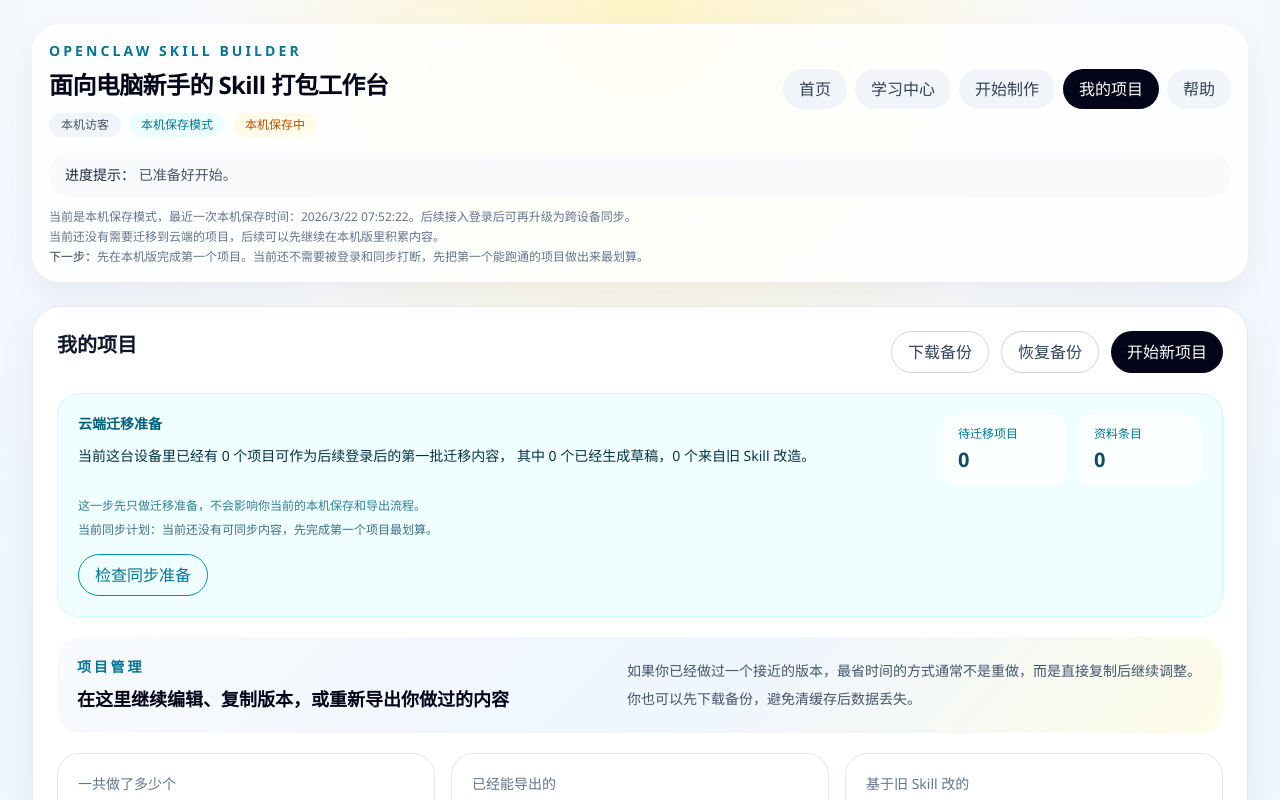
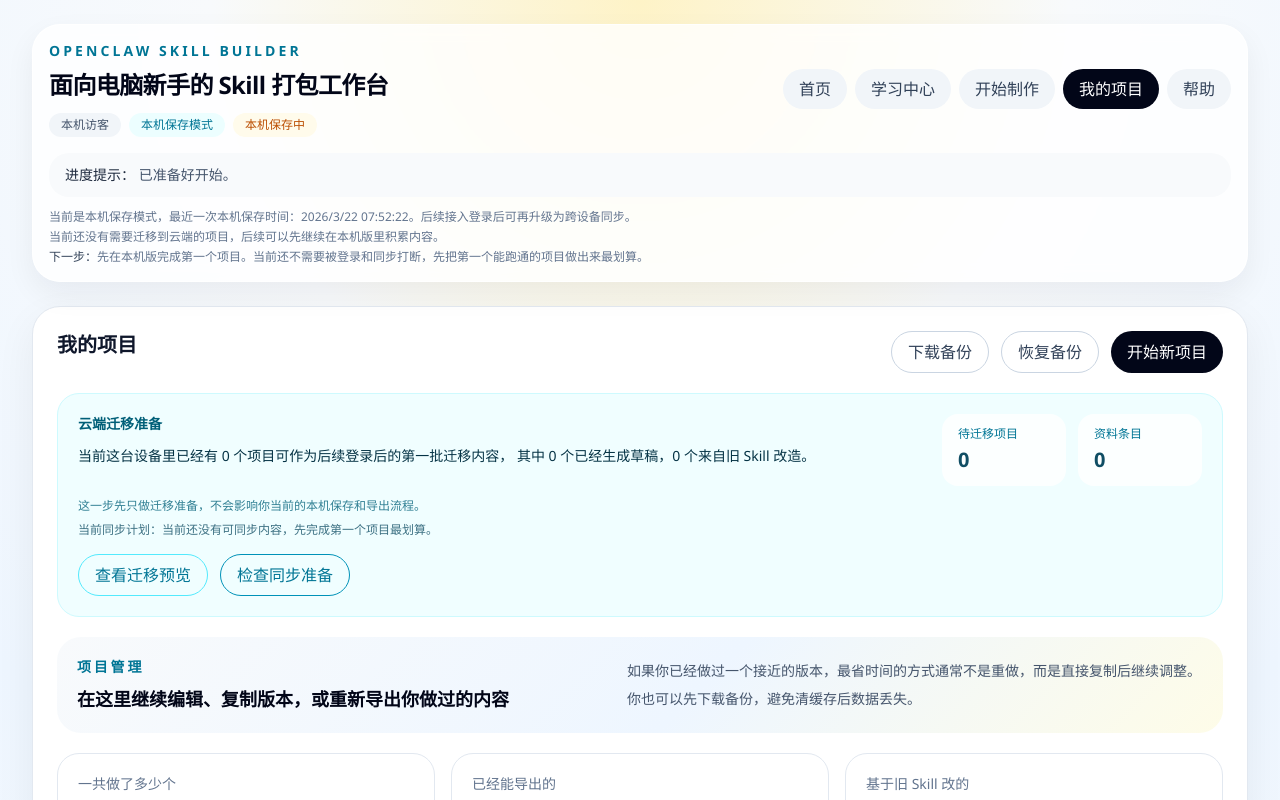
Before and after one commit to jiayuan04091016/openclaw-skill-builder, a Next.js app: page / in a window 1280 px wide. Both pictures are taken after a click on the button "我的项目". Shown: the top 800 px of the page. Built offline with nearby package versions, Linux system fonts and the light colour scheme.

Commit message:
Add migration preview action for v2

```diff
--- a/src/components/skill-builder-app.tsx
+++ b/src/components/skill-builder-app.tsx
@@ -28,6 +28,7 @@ export function SkillBuilderApp() {
   const [previewMode, setPreviewMode] = useState<"guide" | "skill" | "result">("guide");
   const [projectKeyword, setProjectKeyword] = useState("");
   const [projectFilter, setProjectFilter] = useState<"all" | "draft" | "generated" | "import">("all");
+  const [syncPreviewMessage, setSyncPreviewMessage] = useState("");
   const {
     projects,
     activeProject,
@@ -43,6 +44,7 @@ export function SkillBuilderApp() {
     repositoryStatus,
     cloudSyncPlan,
     prepareCloudSync,
+    buildCloudSyncPreview,
     ensureProject,
     updateProject,
     startFromScratch: createProjectFromScratch,
@@ -97,6 +99,22 @@ export function SkillBuilderApp() {
   function duplicateProject(projectId: string) {
     duplicateManagedProject(projectId);
     setSection("skills");
+  }
+
+  async function previewCloudSyncBundle() {
+    const bundle = await buildCloudSyncPreview();
+
+    if (!bundle) {
+      setSyncPreviewMessage("当前还没有可预览的迁移内容。");
+      return;
+    }
+
+    const resourceCount = bundle.projects.reduce((total, project) => total + project.resources.length, 0);
+    const generatedCount = bundle.projects.filter((project) => Boolean(project.draft)).length;
+
+    setSyncPreviewMessage(
+      `如果现在开始迁移，预计会带走 ${bundle.projectCount} 个项目、${resourceCount} 条资料，其中 ${generatedCount} 个已经生成草稿。`,
+    );
   }
 
   async function copyPreviewContent() {
@@ -1218,7 +1236,14 @@ export function SkillBuilderApp() {
                   <div className="mt-2 text-xs text-cyan-900/80">
                     当前同步计划：{cloudSyncPlan.message}
                   </div>
-                  <div className="mt-4">
+                  {syncPreviewMessage ? <div className="mt-2 text-xs text-cyan-900/80">{syncPreviewMessage}</div> : null}
+                  <div className="mt-4 flex flex-wrap gap-3">
+                    <button
+                      className="rounded-full border border-cyan-300 px-4 py-2 text-sm font-semibold text-cyan-700 transition hover:bg-cyan-100"
+                      onClick={() => void previewCloudSyncBundle()}
+                    >
+                      查看迁移预览
+                    </button>
                     <button
                       className="rounded-full border border-cyan-600 px-4 py-2 text-sm font-semibold text-cyan-700 transition hover:bg-cyan-100 disabled:cursor-not-allowed disabled:opacity-60"
                       onClick={() => void prepareCloudSync()}
```
